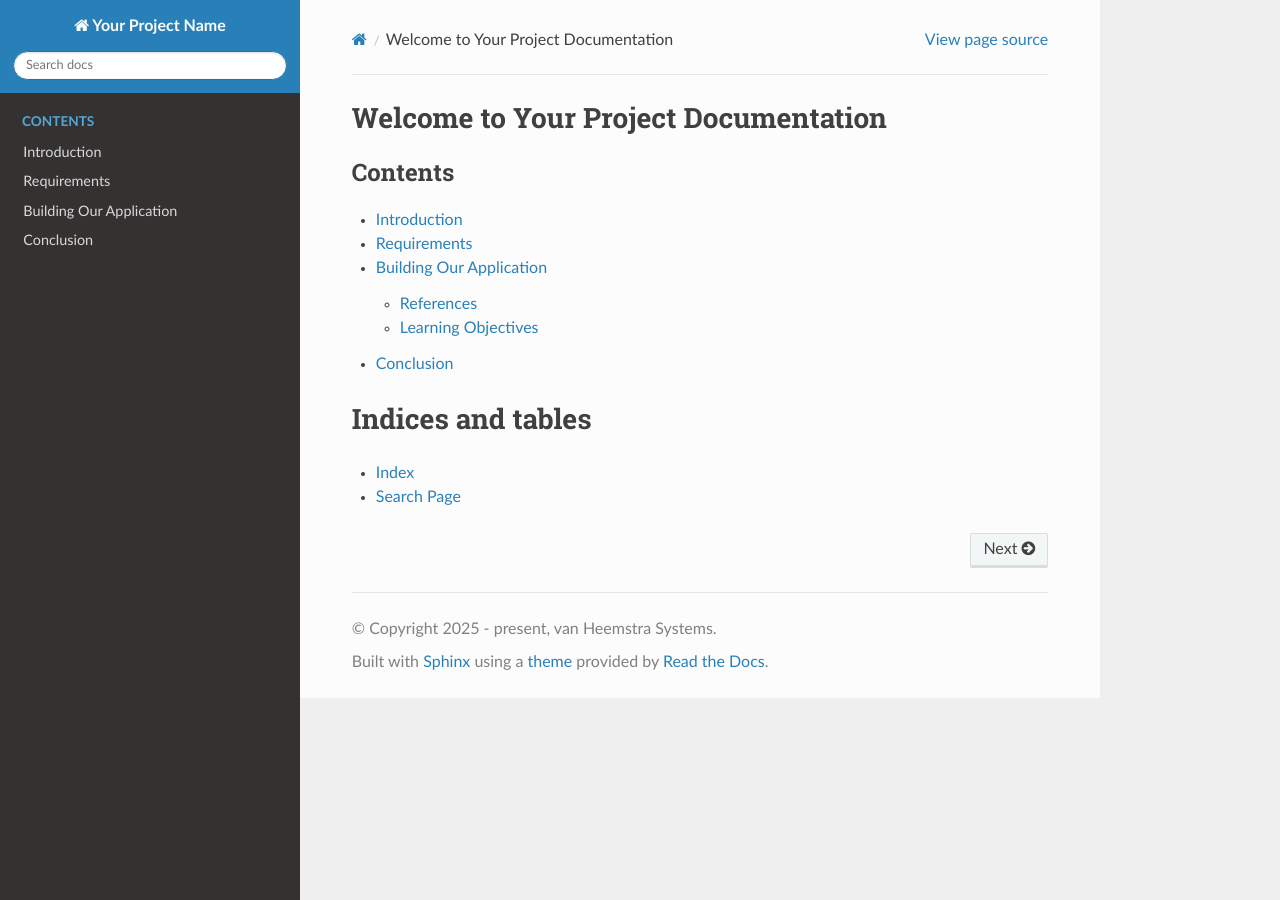
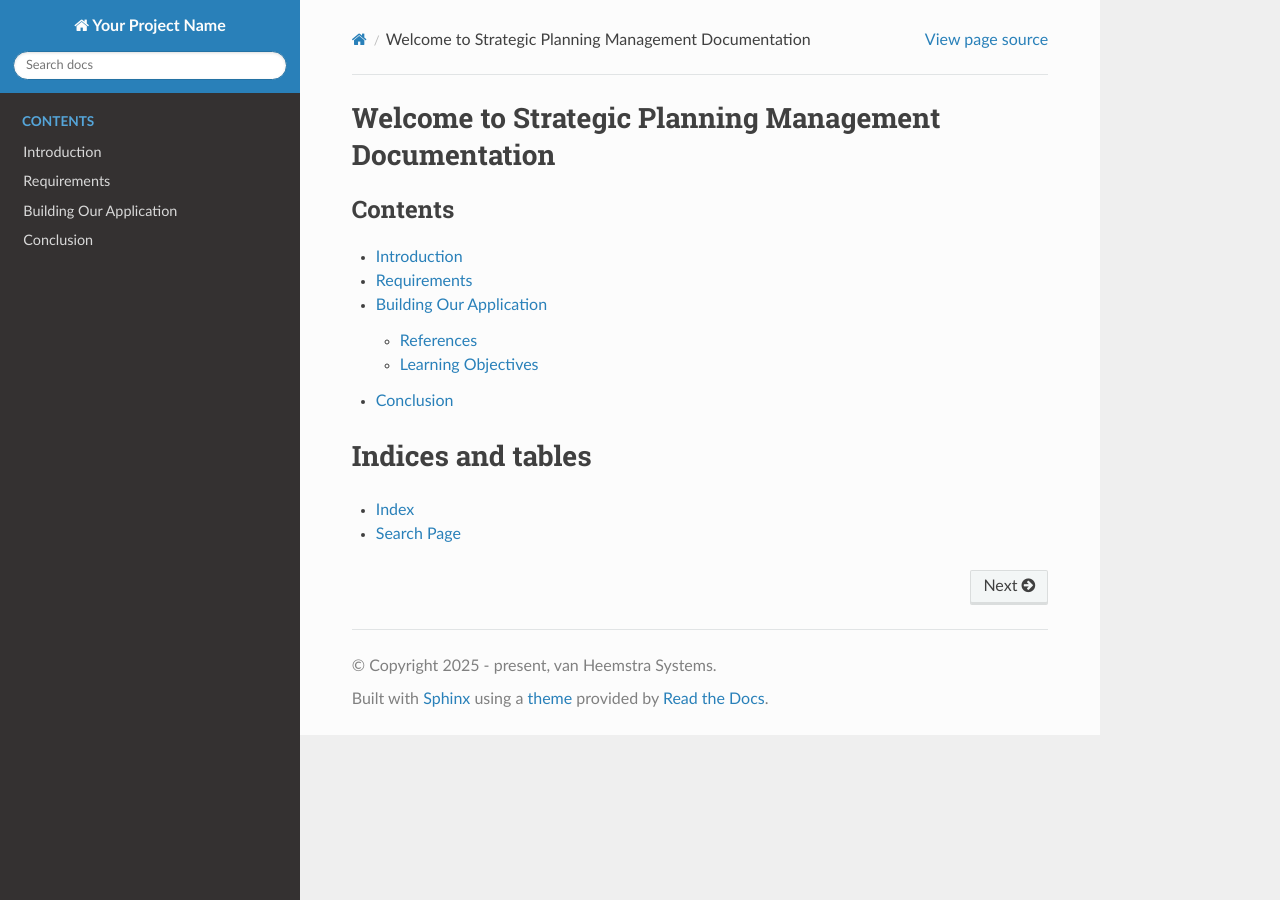
Before and after one commit to vanHeemstraSystems/strategic-planning-management, a Sphinx documentation site: the page built from docs/source/index.rst, in a window 1280 px wide. Built offline with Sphinx 7.4.7 and the Read the Docs theme 3.1.0, drawn with Linux system fonts in a browser that asks for light colours.

Commit message:
Update index.rst

```diff
--- a/docs/source/index.rst
+++ b/docs/source/index.rst
@@ -1,5 +1,5 @@
-Welcome to Your Project Documentation
-======================================
+Welcome to Strategic Planning Management Documentation
+=======================================================
 
 .. toctree::
    :maxdepth: 2
```
